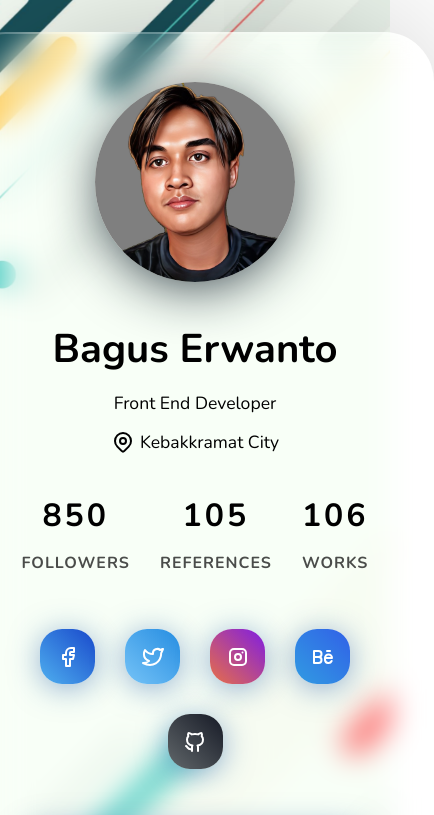
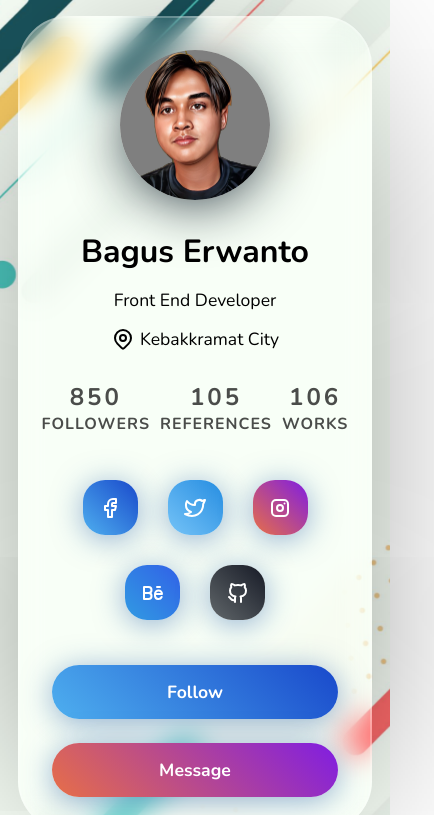
Before and after one commit to volumeee/profile-card, a plain HTML site: page index.html in a window 390 px wide. Shown: the top 815 px of the page, 434 px wide, since content can reach past the window. Drawn offline with nearby package versions, Linux system fonts and the light colour scheme.

Commit message:
make the display more responsive

```diff
--- a/style.scss
+++ b/style.scss
@@ -3,7 +3,7 @@
 body{
     font-family: 'Nunito', sans-serif;
     color: black;
-    padding: 2rem;
+    padding: 1rem;
     display: flex;
     justify-content: center;
     align-items: center;
@@ -37,13 +37,18 @@ body{
     position: relative;
     backdrop-filter: blur(15px);
     border: 2px solid #ffffff40;
-    padding: 3rem 4rem;
+    padding: 2rem 2rem;
     display: flex;
     flex-direction: column;
-    gap: 40px;
+    gap: 30px;
 
     @media screen and (max-width: 768px){
-        width: auto;
+        width: 99%;
+    }
+
+    @media screen and (max-width: 576px){
+        width: 99%;
+
     }
     &_img img{
         margin: auto;
@@ -53,6 +58,12 @@ body{
         object-fit: cover;
         display: block;
         box-shadow: 0 10px 60px -10px rgba(13, 28, 39,5);
+
+        @media screen and (max-width: 576px){
+        width: 150px;
+        height: 150px;
+
+    }
     }
 
     &_desc {
@@ -68,6 +79,12 @@ body{
             & + div {
                 font-size: 1.1rem;
             }
+
+        @media screen and (max-width: 576px){
+            font-size: 2rem;
+        }
+
+
         }
 
         .location{
@@ -82,10 +99,12 @@ body{
     &_info {
         display: flex;
         justify-content: center;
+        align-items: center;
+        position: relative;
         gap: 50px;
 
         @media screen and (max-width: 576px){
-            gap: 30px;
+            gap: 10px;
         }
 
         & > div {
@@ -105,6 +124,20 @@ body{
                 font-size: 16px;
                 opacity: .7;
             }
+
+            @media screen and (max-width: 576px){
+            & > *:first-child{
+                font-size: 1.5rem;
+                opacity: .7;
+                padding: auto;
+                margin: auto;
+
+                }
+            & > *:last-child{
+                font-size: 1rem;
+                opacity: .7;
+            }
+        }
         }
 
     }
@@ -195,6 +228,12 @@ body{
                 }
             }
 
+            @media screen and (max-width: 300px) {
+                &:hover{
+                    transform: translateY(-5px);
+                }
+            }
+
             &.blue{
                 background: linear-gradient(45deg, #4eafef, #1949cb);
                 box-shadow: 0 4px 30px rgba(43, 98, 169, 0.5);
```
Also changed, not shown: css/style.css.
